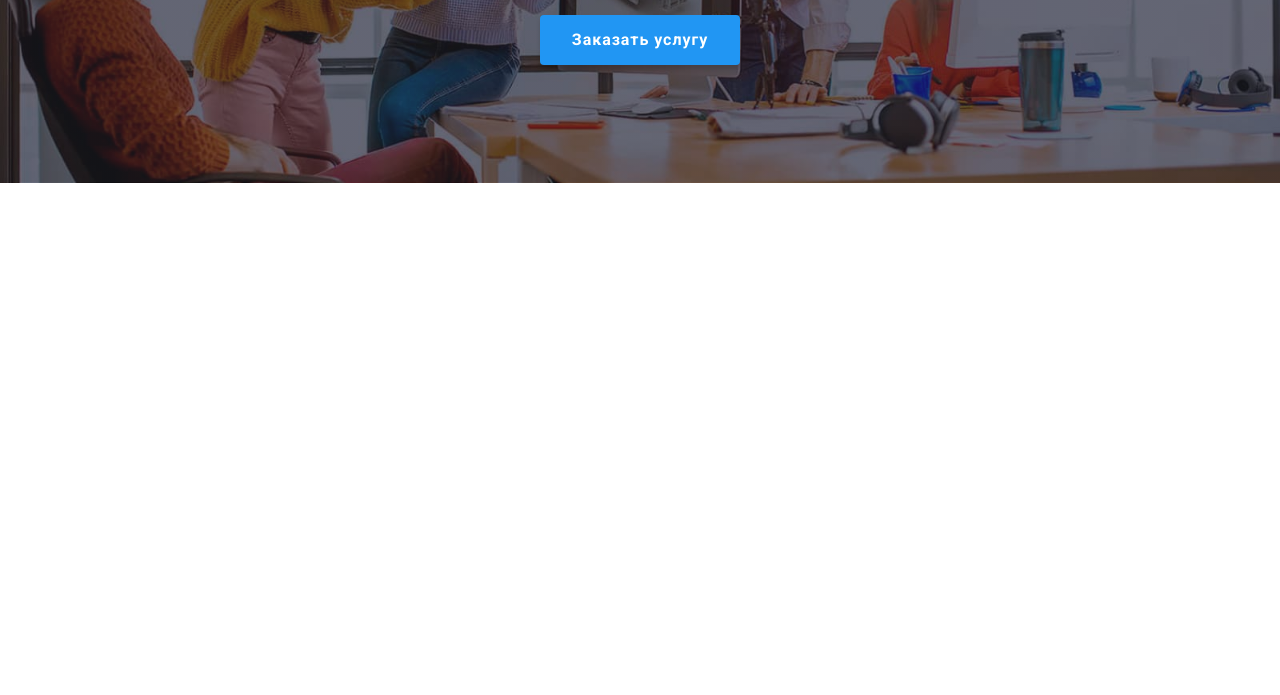
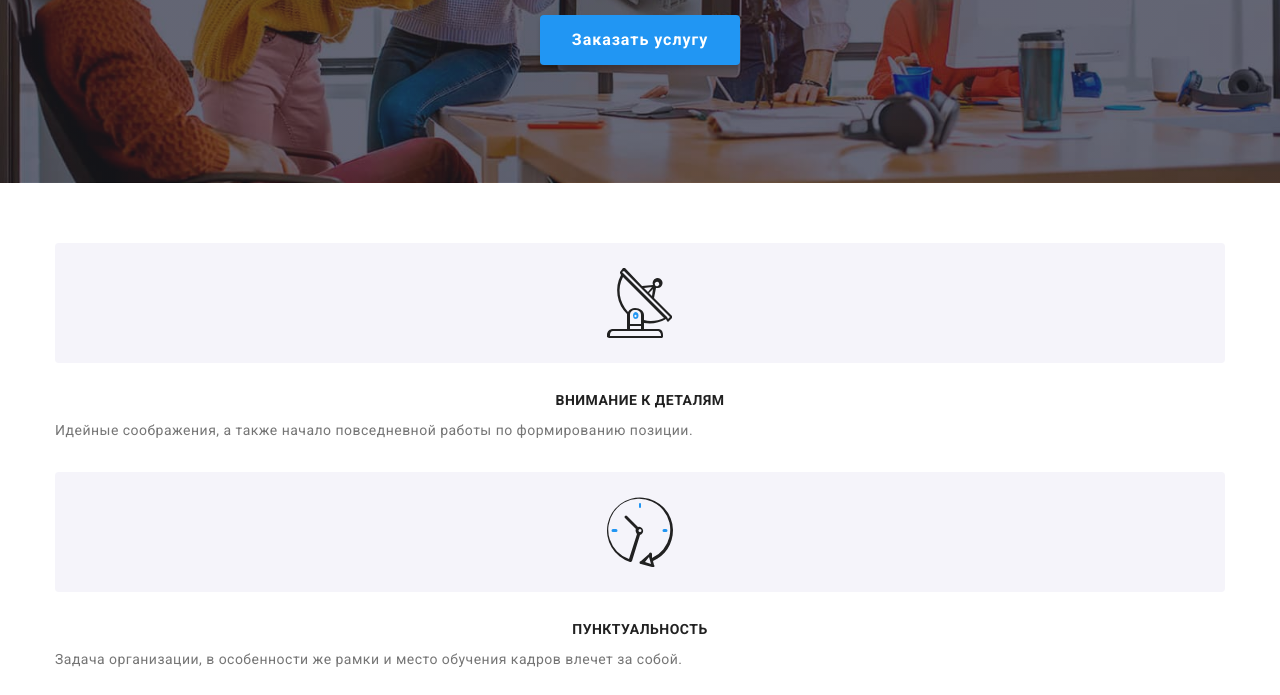
Before and after one commit to Artemius87/goit-markup-hw-08, a plain HTML site: page index.html in a window 1280 px wide. Shown: the part 257-952 px from the top of the page. Before the commit the page ends 800 px from the top, so only its background shows below. Drawn offline with nearby package versions, Linux system fonts and the light colour scheme.

```diff
--- a/index.html
+++ b/index.html
@@ -55,12 +55,13 @@
     </section>
 
 
-    <!-- Особенности
+    <!-- -- Особенности -->
+
     <section class="features">
       <div class="container">
         <ul class="list">
           <li class="spec icon-antena">
-            <h3 class="title">ВНИМАНИЕ К ДЕТЯЛЯМ</h3>
+            <h3 class="title">ВНИМАНИЕ К ДЕТАЛЯМ</h3>
             <p class="text">
               Идейные соображения, а также начало повседневной работы по
               формированию позиции.
@@ -89,7 +90,7 @@
           </li>
         </ul>
       </div>
-    </section> -->
+    </section>
 
     <!-- Чем мы занимаемся
     <section class="activity">
--- a/sass/layout/_features.scss
+++ b/sass/layout/_features.scss
@@ -1,9 +1,12 @@
+@media screen and (min-width: 320px) {
   .features {
-  padding-top: 94px;
-  padding-bottom: 94px;
+    padding-top: 60px;
+    padding-bottom: 60px;
 
-  & .list {
-    display: flex;
+    & .text {
+      font-size: 14px;
+      line-height: 1.71;
+      color: $secondary-text-color;
     }
 
     & .title {
@@ -12,24 +15,9 @@
       font-size: 14px;
       line-height: 1.14;
       color: $primary-text-color;
+      text-align: center;
     }
-
-  & .text {
-    font-size: 14px;
-    line-height: 1.71;
-    color: $secondary-text-color;
-  }
-
-  & .spec {
-    width: 270px;
-  }
-}
-
-.spec + .spec {
-  margin-left: 30px;
-}
-
-.features .spec::before {
+    & .spec::before {
       content: "";
       display: block;
       margin-bottom: 30px;
@@ -40,8 +28,8 @@
       background-repeat: no-repeat;
       background-position: center;
       background-size: 70px, 70px;
-  transition-duration: 250ms;
-  transition-timing-function: cubic-bezier(0.4, 0, 0.2, 1);
+    }
+  }
 }
 
 .spec.icon-antena::before {
@@ -59,3 +47,65 @@
 .spec.icon-astronaut::before {
   background-image: url("../images/astronaut.svg");
 }
+
+.spec:not(:last-child) {
+  margin-bottom: 30px;
+}
+
+// .features {
+//   padding-top: 94px;
+//   padding-bottom: 94px;
+
+//   & .list {
+//     display: flex;
+//   }
+
+//   & .title {
+//     margin-bottom: 10px;
+//     font-weight: 700;
+//     font-size: 14px;
+//     line-height: 1.14;
+//     color: $primary-text-color;
+//   }
+
+//   & .text {
+//     font-size: 14px;
+//     line-height: 1.71;
+//     color: $secondary-text-color;
+//   }
+
+//   & .spec {
+//     width: 270px;
+//   }
+// }
+
+// .features .spec::before {
+//   content: "";
+//   display: block;
+//   margin-bottom: 30px;
+//   height: 120px;
+//   background: #f5f4fa;
+//   border-radius: 4px;
+
+//   background-repeat: no-repeat;
+//   background-position: center;
+//   background-size: 70px, 70px;
+//   transition-duration: 250ms;
+//   transition-timing-function: cubic-bezier(0.4, 0, 0.2, 1);
+// }
+
+// .spec.icon-antena::before {
+//   background-image: url("../images/antenna.svg");
+// }
+
+// .spec.icon-clock::before {
+//   background-image: url("../images/clock.svg");
+// }
+
+// .spec.icon-nout::before {
+//   background-image: url("../images/Vector.svg");
+// }
+
+// .spec.icon-astronaut::before {
+//   background-image: url("../images/astronaut.svg");
+// }
```
Also changed, not shown: css/main.css, css/main.min.css, 2 other files. Lines whose indentation alone changed are shown as unchanged.
